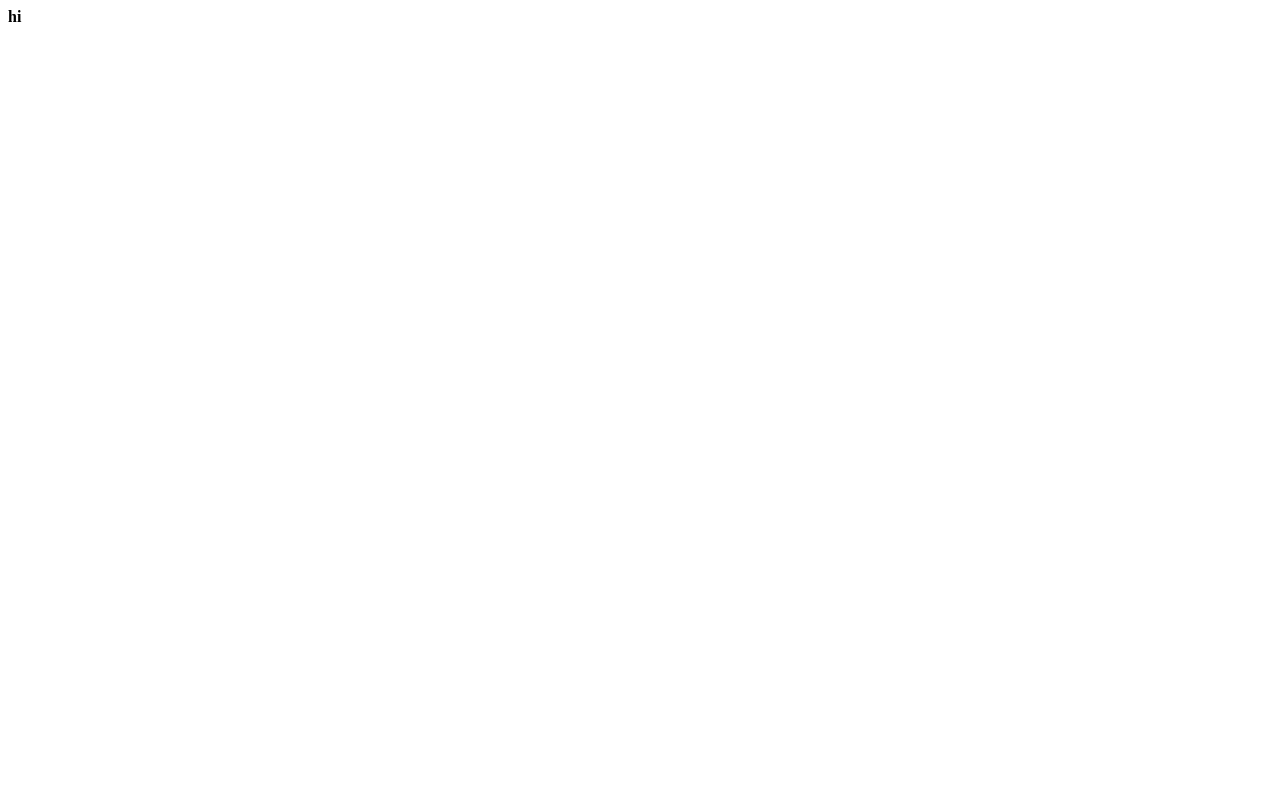
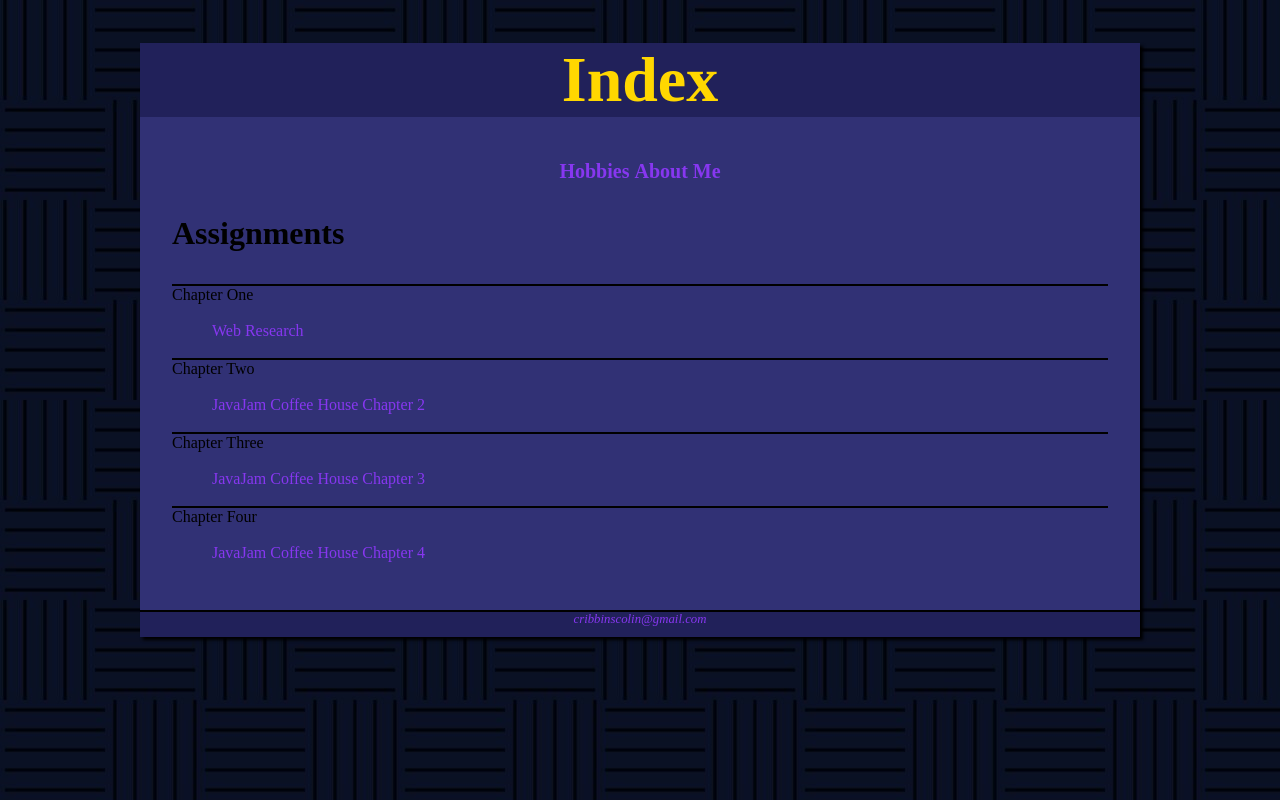
Before and after one commit to ColinCribbins/Index, a plain HTML site: page index.html in a window 1280 px wide. Drawn offline with Linux system fonts and the light colour scheme.

Commit message:
Add files via upload

```diff
--- /dev/null
+++ b/index.css
@@ -0,0 +1,52 @@
+        body {
+            background-image: url('dark-blue-background-seamless-pattern-with-black-vector-39404273.jpg');
+        }
+        a:hover{
+            color:rgb(96, 96, 238)
+        }
+        a:visited {
+            color:rgb(255, 215, 0)
+        }
+        a {
+            color:rgb(135, 55, 240);
+            text-decoration: none;
+        }
+        h1 {
+            background-color: rgb(33, 33, 90);
+                background-repeat: no-repeat;
+                background-color:rgb(33, 33, 90);
+                text-align: center;
+                font-size: 4em;
+                color: rgb(255, 215, 0);
+        }
+        #wrapper {
+            background-color: rgb(49, 49, 117);
+            min-width: 900px;
+            max-width: 1000px;
+            box-shadow: 3px 3px 3px;
+            margin-right: auto;
+            margin-left: auto;
+
+        }
+        footer {
+            background-color: rgb(33, 33, 90);
+            font-size: .80em;
+            text-align:center;
+            padding-bottom: 10px;
+            border-top: 2px solid #000000;
+        }
+        main {
+            padding-left: 2em;
+            padding-right: 2em;
+            padding-bottom: 2em;
+        }
+        nav {
+            text-align: center;
+            font-size: 1.25em;
+        }
+        dt {
+            border-top: 2px solid #000000;
+        }
+        h3 {
+            font-size: 2em;
+        }
--- a/index.html
+++ b/index.html
@@ -1 +1,37 @@
-<b>hi</b>
+<!DOCTYPE html>
+<html lang="en">
+
+<head>
+    <meta charset="UTF-8">
+    <title>Index</title>
+    <link rel="stylesheet" href="index.css">
+</head>
+<body>
+    <div id="wrapper">
+    <header><h1><b></b>Index</b></h1></header>
+    <nav>
+        <b><a href="hobbies.html">Hobbies</a></b>
+        <b><a href="aboutMe.html">About Me</a></b>
+
+    </nav>
+<main>
+<header><h3><b>Assignments</b></h3></header>
+    <dl>
+        <dt>Chapter One</dt><br>
+        <dd><a href="https://docs.google.com/document/d/1xkLFNZw1EH-3_fV6DKAH90nQoF8gCQJpXrT7b689Z-M/edit" target="_blank">Web Research</a></dd><br>
+        <dt>Chapter Two</dt><br>
+        <dd><a href="Home.html">JavaJam Coffee House Chapter 2</a></dd><br>
+        <dt>Chapter Three</dt><br>
+        <dd><a href="javajamcss/javajam3.html">JavaJam Coffee House Chapter 3</a></dd><br>
+        <dt>Chapter Four</dt><br>
+        <dd><a href="JavaJam4/javajam4.html">JavaJam Coffee House Chapter 4</dd>
+        </dl>
+</main>
+<footer>
+    <em>
+        <a href="mailto:cribbinscolin@gmail.com">cribbinscolin@gmail.com</a>
+    </em>
+</footer>
+</div>
+</body>
+</html>
--- /dev/null
+++ b/index2.css
@@ -0,0 +1,56 @@
+        body {
+            background-image: url('dark-blue-background-seamless-pattern-with-black-vector-39404273.jpg');
+        }
+        a:hover{
+            color:rgb(135, 55, 240)
+        }
+        a:visited {
+            color:rgb(255, 215, 0)
+        }
+        a {
+            color:rgb(135, 55, 240);
+            text-decoration: none;
+        }
+        h1 {
+            background-color: rgb(33, 33, 90);
+                background-repeat: no-repeat;
+                background-color:rgb(33, 33, 90);
+                text-align: center;
+                font-size: 4em;
+                color: rgb(255, 215, 0);
+        }
+        #wrapper {
+            background-color: rgb(49, 49, 117);
+            min-width: 900px;
+            max-width: 1000px;
+            box-shadow: 3px 3px 3px;
+            margin-right: auto;
+            margin-left: auto;
+
+        }
+        footer {
+            background-color: rgb(33, 33, 90);
+            font-size: .80em;
+            text-align:center;
+            padding-bottom: 10px;
+            border-top: 2px solid #000000;
+        }
+        main {
+            padding-left: 2em;
+            padding-right: 2em;
+            padding-bottom: 2em;
+        }
+        nav {
+            text-align: center;
+            font-size: 1.25em;
+        }
+        dt {
+            border-top: 2px solid #000000;
+        }
+        h3 {
+            font-size: 1.35em;
+            border-bottom: 2px solid #000000;
+            border-top: 2px solid #000000;
+            padding-top: .25em;
+            padding-bottom: .25em;
+        }
--- /dev/null
+++ b/index3.css
@@ -0,0 +1,52 @@
+        body {
+            background-image: url('dark-blue-background-seamless-pattern-with-black-vector-39404273.jpg');
+        }
+        a:hover{
+            color:rgb(96, 96, 238)
+        }
+        a:visited {
+            color:rgb(255, 215, 0)
+        }
+        a {
+            color:rgb(135, 55, 240);
+            text-decoration: none;
+        }
+        h1 {
+            background-color: rgb(33, 33, 90);
+                background-repeat: no-repeat;
+                background-color:rgb(33, 33, 90);
+                text-align: center;
+                font-size: 4em;
+                color: rgb(255, 215, 0);
+        }
+        #wrapper {
+            background-color: rgb(49, 49, 117);
+            min-width: 900px;
+            max-width: 1000px;
+            box-shadow: 3px 3px 3px;
+            margin-right: auto;
+            margin-left: auto;
+
+        }
+        footer {
+            background-color: rgb(33, 33, 90);
+            font-size: .80em;
+            text-align:center;
+            padding-bottom: 10px;
+            border-top: 2px solid #000000;
+        }
+        main {
+            padding-left: 2em;
+            padding-right: 2em;
+            padding-bottom: 2em;
+        }
+        nav {
+            text-align: center;
+            font-size: 1.25em;
+        }
+        dt {
+            border-top: 2px solid #000000;
+        }
+        h3 {
+            font-size: 2em;
+        }
```
Also changed, not shown: Home.html (added, +37 -0 lines), Menu.html (added, +37 -0 lines), aboutMe.html (added, +56 -0 lines), hobbies.html (added, +31 -0 lines), blue-gold-logo-with-blue-design-black-background_900101-43400.avif (added), dark-blue-background-seamless-pattern-with-black-vector-39404273.jpg (added), hike1.jpg (added), m3.jpg (added), m32.jpg (added), windingroad.jpg (added), 1 other file.
